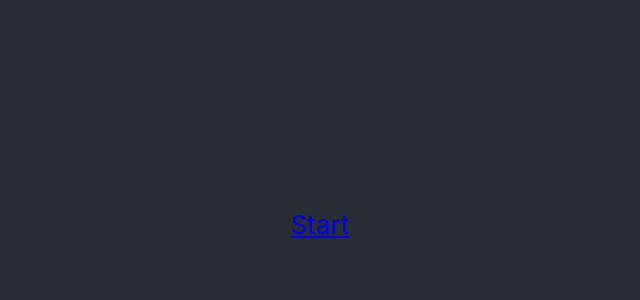
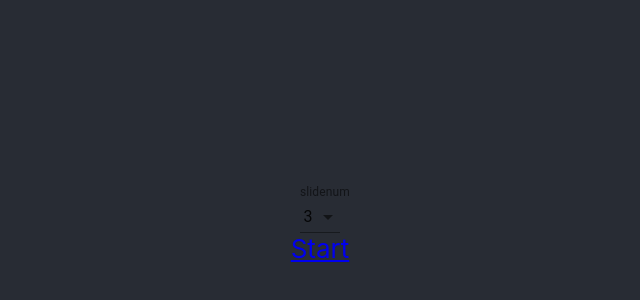
Before and after one commit to takumma/powerpoint-karaoke-web, a React (Create React App) app: page / in a window 1280 px wide. Shown: the part 176-476 px from the top of the page, without its empty margins (320-960 px from the left). Built offline with nearby package versions, Linux system fonts and the light colour scheme.

Commit message:
Add: select

```diff
--- a/src/App.css
+++ b/src/App.css
@@ -22,6 +22,7 @@
   justify-content: center;
   font-size: calc(10px + 2vmin);
   color: white;
+
 }
 
 .App-link {
--- a/src/components/Top.tsx
+++ b/src/components/Top.tsx
@@ -1,12 +1,28 @@
 import React from 'react';
 import { Link } from 'react-router-dom';
+import InputLabel from '@material-ui/core/InputLabel';
+import MenuItem from '@material-ui/core/MenuItem';
+import FormControl from '@material-ui/core/FormControl';
+import Select from '@material-ui/core/Select';
 
 function Top() {
+  const slideNum = 3;
   return (
     <div className="App">
-      <header className="App-header">
+      <div className="App-header">
+        <FormControl>
+          <InputLabel id="slideNum-select-label">slidenum</InputLabel>
+          <Select
+            labelId="slideNum-select-label"
+            value={slideNum}
+          >
+            <MenuItem value={3}>3</MenuItem>
+            <MenuItem value={4}>4</MenuItem>
+            <MenuItem value={5}>5</MenuItem>
+          </Select>
+        </FormControl>
         <Link to='/slide'>Start</Link>
-      </header>
+      </div>
     </div>
   );
 }
```
Also changed, not shown: 1 other file (tests, documents, lock files or other folders).
